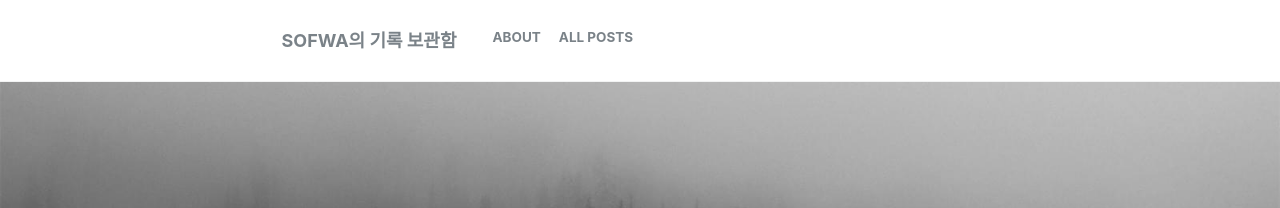
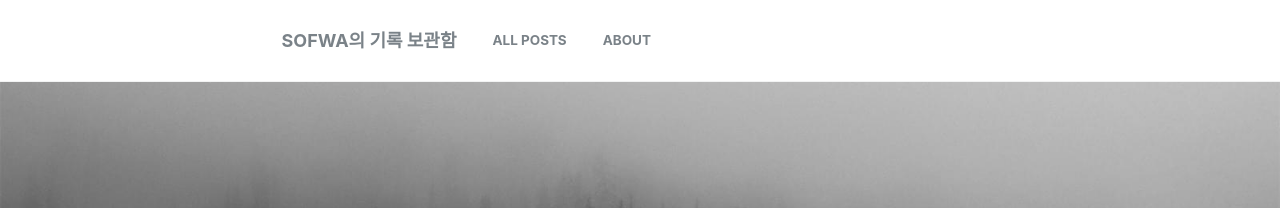
Before and after one commit to SofWa/custom-minimal-mistakes, a Jekyll site: the page built from _pages/home.md, in a window 1280 px wide. Shown: the top 208 px of the page. Built offline with Jekyll 4.4.1, drawn with Linux system fonts in a browser that asks for light colours.

Commit message:
Update masthead.html

```diff
--- a/_includes/masthead.html
+++ b/_includes/masthead.html
@@ -13,7 +13,7 @@
               {% else %}
               {% assign domain = base_path %}
             {% endif %}
-            <li class="masthead__menu-item" style="float: right;"><a href="{{ domain }}{{ link.url }}">{{ link.title }}</a></li>
+            <li class="masthead__menu-item"><a href="{{ domain }}{{ link.url }}">{{ link.title }}</a></li>
           {% endfor %}
         </ul>
         <ul class="hidden-links hidden"></ul>
```
